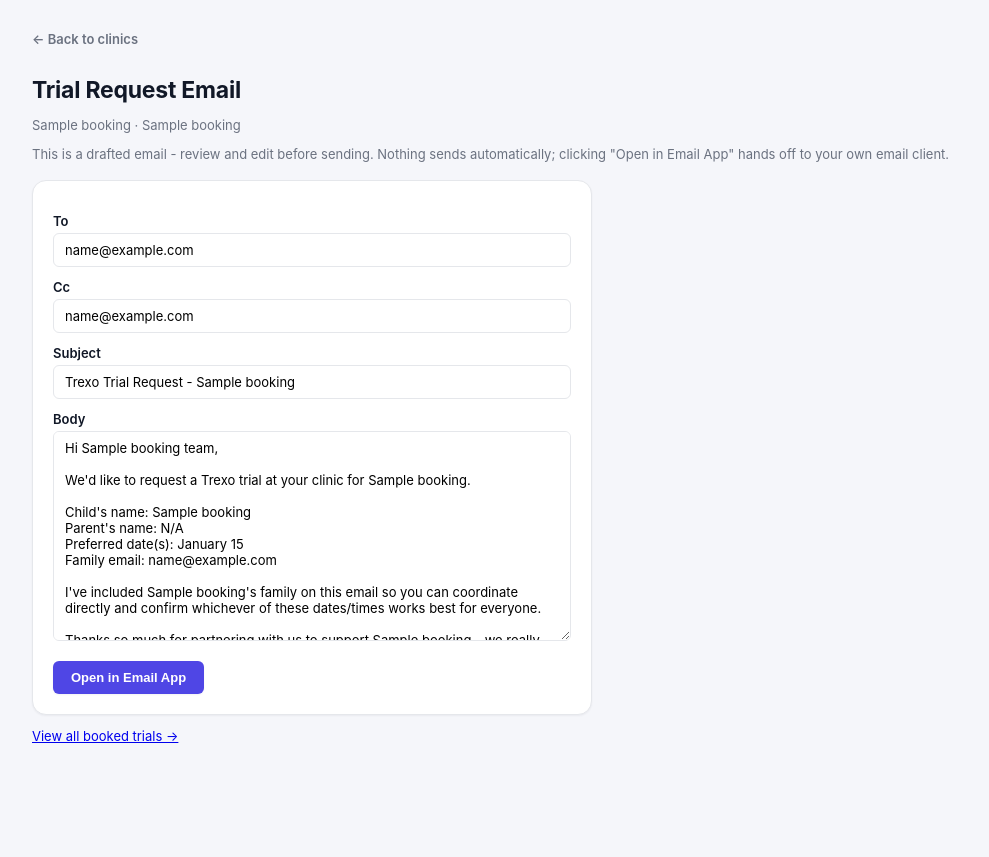
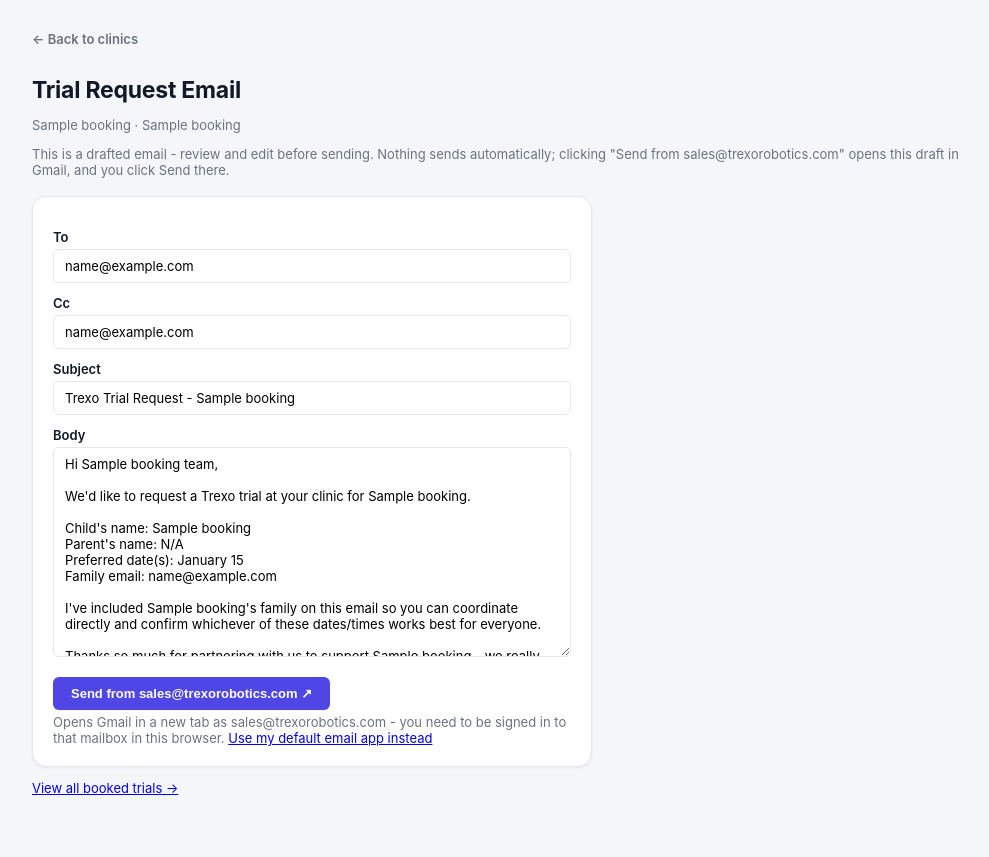
Before and after one commit to parmveers-122/trexo, a Flask app: page /trial/1/email in a window 1280 px wide. Shown: the part 51-908 px from the top of the page, without its empty margins (132-1121 px from the left). Before the commit the page ends 794 px from the top, so only its background shows below. Run offline with Flask 3, Linux system fonts and the light colour scheme; tables that the repository leaves empty hold one stand-in row (values such as "Sample post").

Commit message:
Send trial request emails from sales@trexorobotics.com via Gmail compose
Co-Authored-By: Claude Sonnet 5.5 <noreply@anthropic.com>

```diff
--- a/app.py
+++ b/app.py
@@ -14,6 +14,9 @@ _BASE_DIR = os.path.dirname(os.path.abspath(__file__))
 app = Flask(__name__, static_folder=os.path.join(_BASE_DIR, "static"), static_url_path="/static")
 app.secret_key = "dev-only-not-for-production"
 trial_store.init_db()
+
+# Shared mailbox trial requests go out from (opened in Gmail, not sent by the app).
+SENDER_EMAIL = "sales@trexorobotics.com"
 
 
 @app.route("/")
@@ -145,6 +148,7 @@ def trial_email_preview(booking_id):
         body=body,
         to_address=to_address,
         cc_address=cc_address,
+        sender_email=SENDER_EMAIL,
         mailto=trial_email.mailto_link(to_address, subject, body, cc_address),
     )
 
--- a/templates/compose_trial_email.html
+++ b/templates/compose_trial_email.html
@@ -6,7 +6,7 @@
 
 <h1>Trial Request Email</h1>
 <p class="subtle">{{ booking.clinic_name }} &middot; {{ booking.lead_name }}</p>
-<p class="subtle">This is a drafted email - review and edit before sending. Nothing sends automatically; clicking "Open in Email App" hands off to your own email client.</p>
+<p class="subtle">This is a drafted email - review and edit before sending. Nothing sends automatically; clicking "Send from {{ sender_email }}" opens this draft in Gmail, and you click Send there.</p>
 
 <form class="trial-email-form" onsubmit="return false;">
   <label>To</label>
@@ -27,21 +27,49 @@
   <label>Body</label>
   <textarea id="email-body" rows="12">{{ body }}</textarea>
 
-  <button type="button" class="btn-primary" id="open-email-btn">Open in Email App</button>
+  <button type="button" class="btn-primary" id="open-gmail-btn">Send from {{ sender_email }} &#8599;</button>
+  <p class="subtle email-gmail-warning">Opens Gmail in a new tab as {{ sender_email }} - you need to be signed in to that mailbox in this browser.
+    <a href="#" id="open-email-btn">Use my default email app instead</a></p>
 </form>
 
 <p class="subtle"><a href="{{ url_for('trials_log') }}">View all booked trials &rarr;</a></p>
 
 <script>
-  document.getElementById('open-email-btn').addEventListener('click', function () {
-    var to = document.getElementById('email-to').value.trim();
-    var cc = document.getElementById('email-cc').value.trim();
-    var subject = document.getElementById('email-subject').value;
-    var body = document.getElementById('email-body').value;
-    if (!to) {
+  var SENDER = {{ sender_email|tojson }};
+
+  function readDraft() {
+    var draft = {
+      to: document.getElementById('email-to').value.trim(),
+      cc: document.getElementById('email-cc').value.trim(),
+      subject: document.getElementById('email-subject').value,
+      body: document.getElementById('email-body').value
+    };
+    if (!draft.to) {
       alert('Enter the clinic\'s email address first.');
-      return;
+      return null;
     }
+    return draft;
+  }
+
+  document.getElementById('open-gmail-btn').addEventListener('click', function () {
+    var d = readDraft();
+    if (!d) return;
+    // authuser picks the sales@ account when it's signed in to this browser's Gmail.
+    var url = 'https://mail.google.com/mail/?view=cm&fs=1&authuser=' + encodeURIComponent(SENDER) +
+      '&to=' + encodeURIComponent(d.to) +
+      '&su=' + encodeURIComponent(d.subject) +
+      '&body=' + encodeURIComponent(d.body);
+    if (d.cc) {
+      url += '&cc=' + encodeURIComponent(d.cc);
+    }
+    window.open(url, '_blank', 'noopener');
+  });
+
+  document.getElementById('open-email-btn').addEventListener('click', function (e) {
+    e.preventDefault();
+    var d = readDraft();
+    if (!d) return;
+    var to = d.to, cc = d.cc, subject = d.subject, body = d.body;
     var mailto = 'mailto:' + to +
       '?subject=' + encodeURIComponent(subject) +
       '&body=' + encodeURIComponent(body);
```
